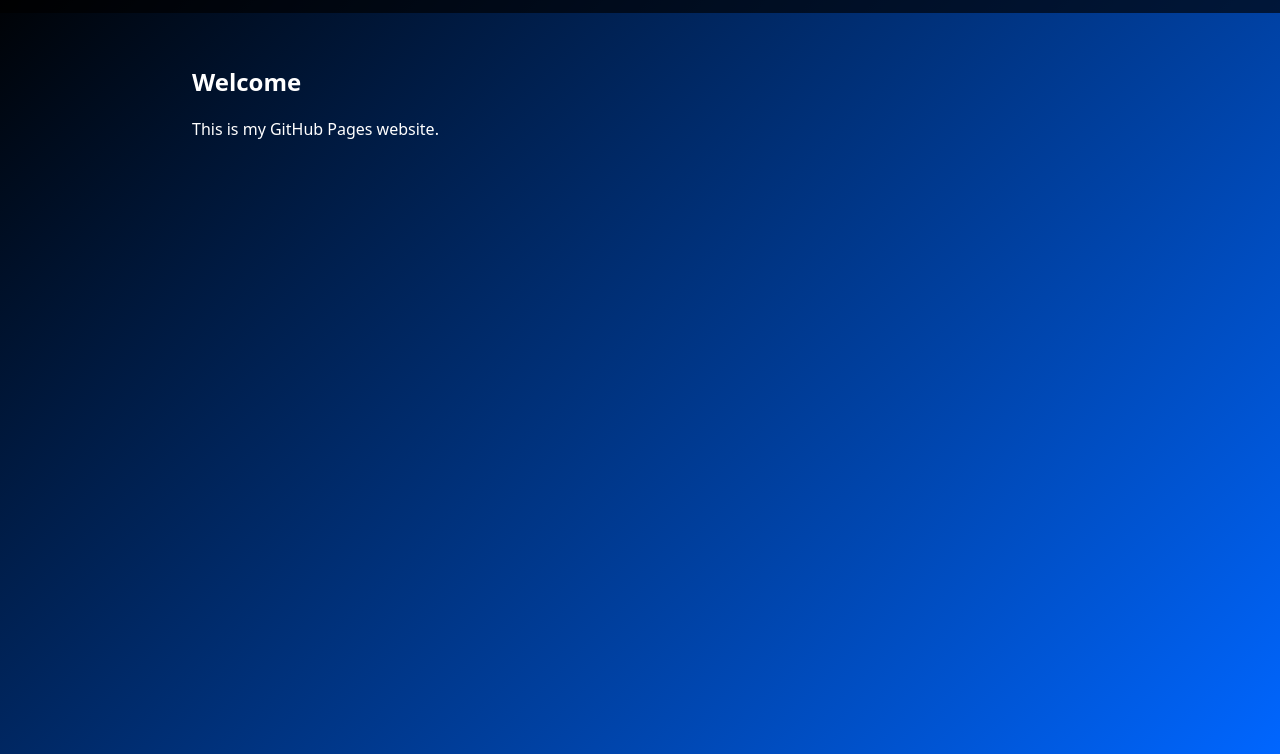
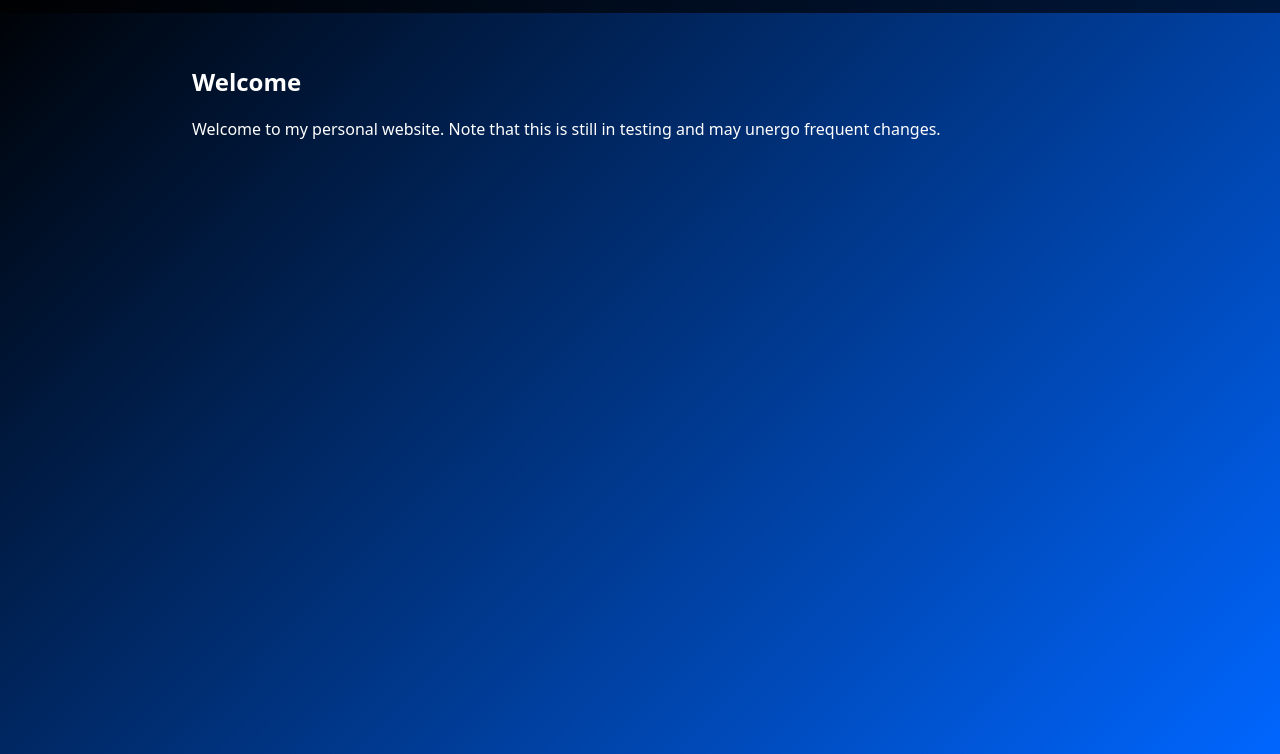
Before and after one commit to centoventi/centoventi.github.io, a plain HTML site: page index.html in a window 1280 px wide. Shown: the part 46-800 px from the top of the page. Drawn offline with Linux system fonts and the light colour scheme.

Commit message:
Update welcome message in index.html

```diff
--- a/index.html
+++ b/index.html
@@ -68,7 +68,7 @@
 
   <main>
     <h2>Welcome</h2>
-    <p>This is my GitHub Pages website.</p>
+    <p>Welcome to my personal website. Note that this is still in testing and may unergo frequent changes.</p>
   </main>
 </body>
 </html>
```
